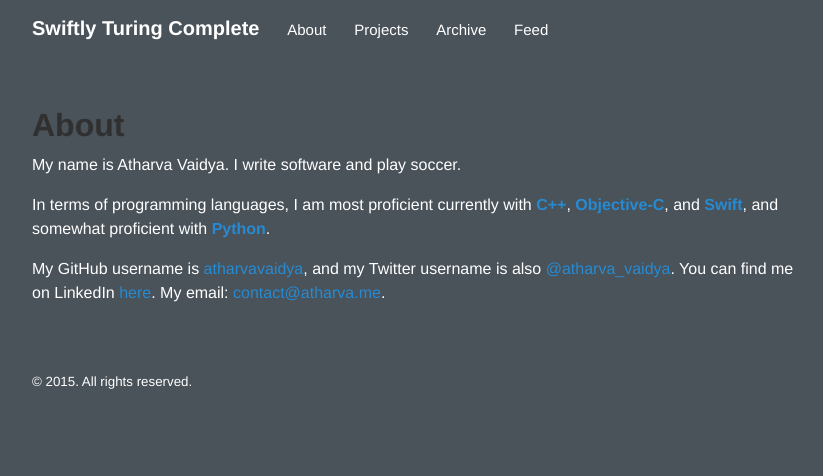
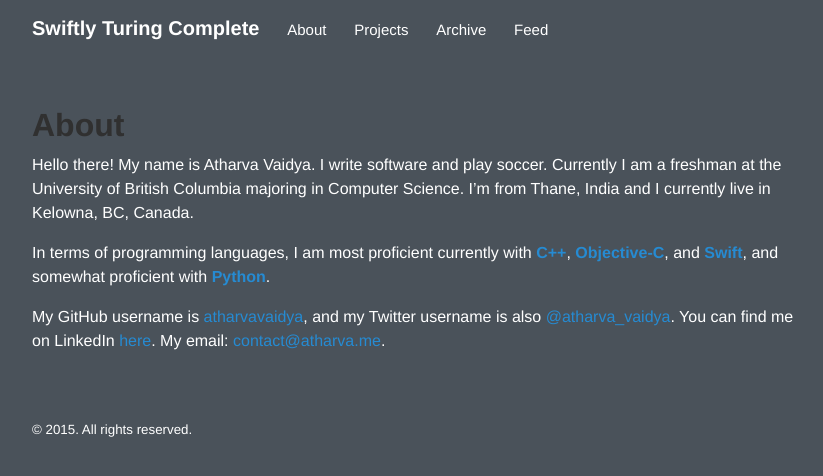
Before and after one commit to AtharvaVaidya/atharvavaidya.github.io, a Jekyll site: the page built from about.md, in a window 1280 px wide. Shown: the top 476 px of the page, without its empty margins (224-1047 px from the left). Built offline with Jekyll 4.4.1, drawn with Linux system fonts in a browser that asks for light colours.

Commit message:
Update about.md

```diff
--- a/about.md
+++ b/about.md
@@ -4,10 +4,10 @@ title: About
 permalink: /about/
 ---
 
-My name is Atharva Vaidya. I write software and play soccer.
+Hello there! My name is Atharva Vaidya. I write software and play soccer. Currently I am a freshman at the University of British Columbia majoring in Computer Science. I'm from Thane, India and I currently live in Kelowna, BC, Canada.
+
 
 In terms of programming languages, I am most proficient currently with **[C++][c-link]**, **[Objective-C][objc-link]**, and **[Swift][swift-link]**, and somewhat proficient with **[Python][python-link]**.
-
 
 
 My GitHub username is [atharvavaidya][az-gh-link], and my Twitter username is also [@atharva_vaidya][az-tw-link]. You can find me on LinkedIn [here][az-li-link]. My email: [contact@atharva.me][mail-link].
```
